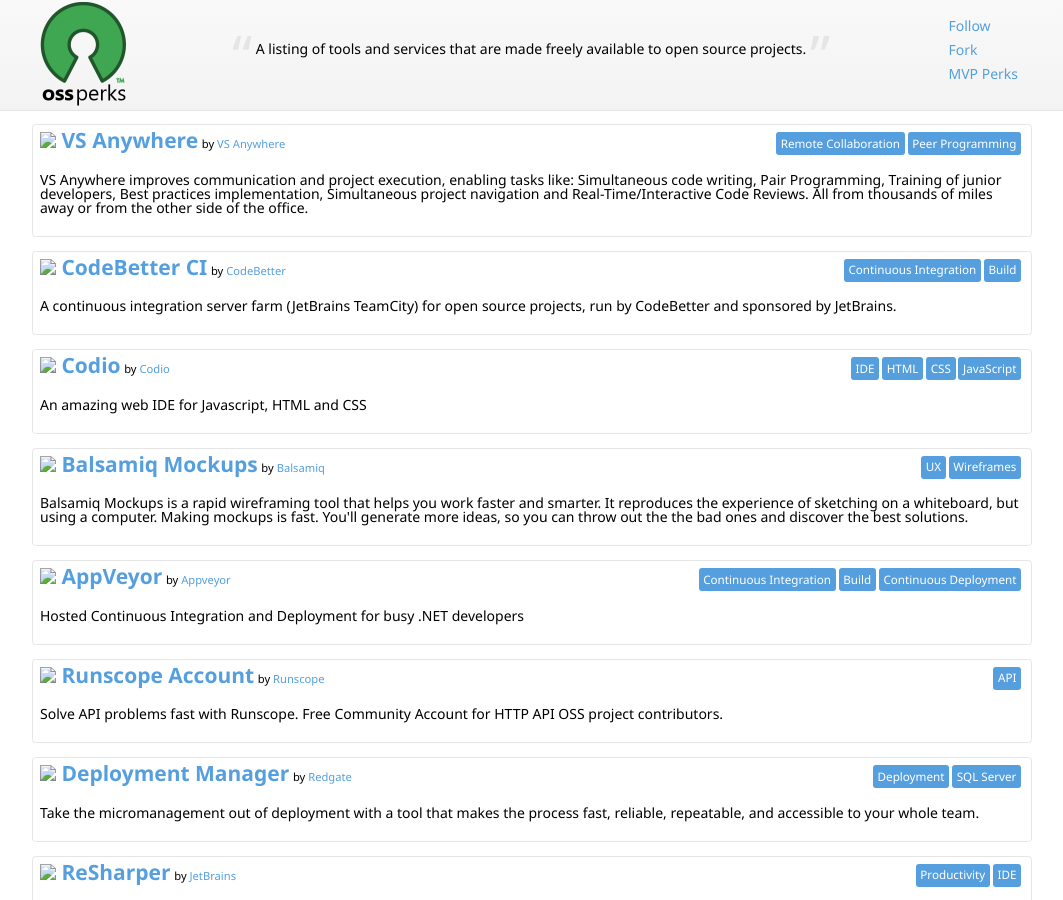
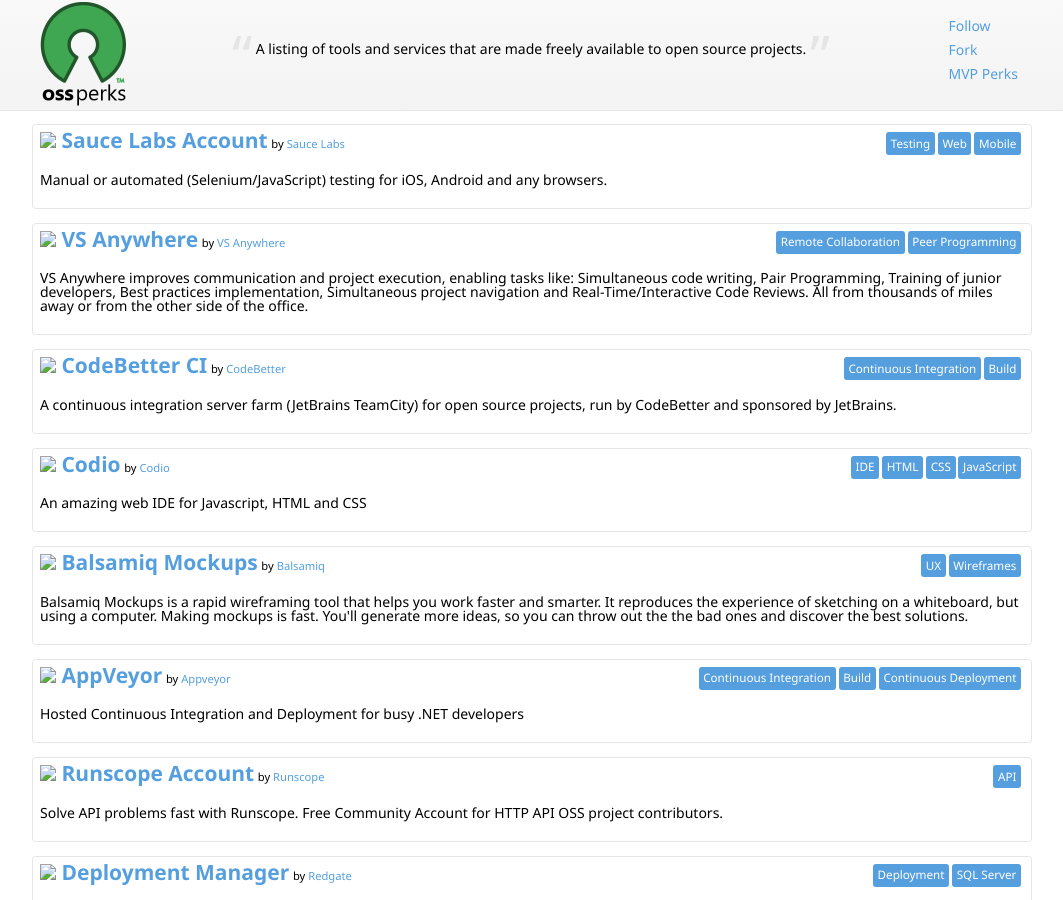
Before and after one commit to nikmd23/ossperks, a Jekyll site: the page built from index.html, in a window 1280 px wide and 900 px high. Shown: the whole window, without its empty margins (108-1171 px from the left). Built offline with Jekyll 4.4.1, drawn with Linux system fonts in a browser that asks for light colours; nearby versions of some CDN libraries.

Commit message:
Add SauceLabs

```diff
--- a/index.html
+++ b/index.html
@@ -11,6 +11,12 @@
     uri: http://www.atlassian.com/
 
 perks:
+- perk: {name: Sauce Labs Account, uri: 'https://saucelabs.com/opensauce'}
+  description: Manual or automated (Selenium/JavaScript) testing for iOS, Android and any browsers.
+  categories: [Testing, Web, Mobile]
+  platforms: [Any]
+  company: {name: Sauce Labs, uri: 'http://saucelabs.com/'}
+
 - perk: {name: VS Anywhere, uri: 'https://vsanywhere.com/open_source_students_and_educational_centers.aspx'}
   description: 'VS Anywhere improves communication and project execution, enabling tasks like: Simultaneous code writing, Pair Programming, Training of junior developers, Best practices implementation, Simultaneous project navigation and Real-Time/Interactive Code Reviews. All from thousands of miles away or from the other side of the office.'
   categories: [Remote Collaboration, Peer Programming]
```
